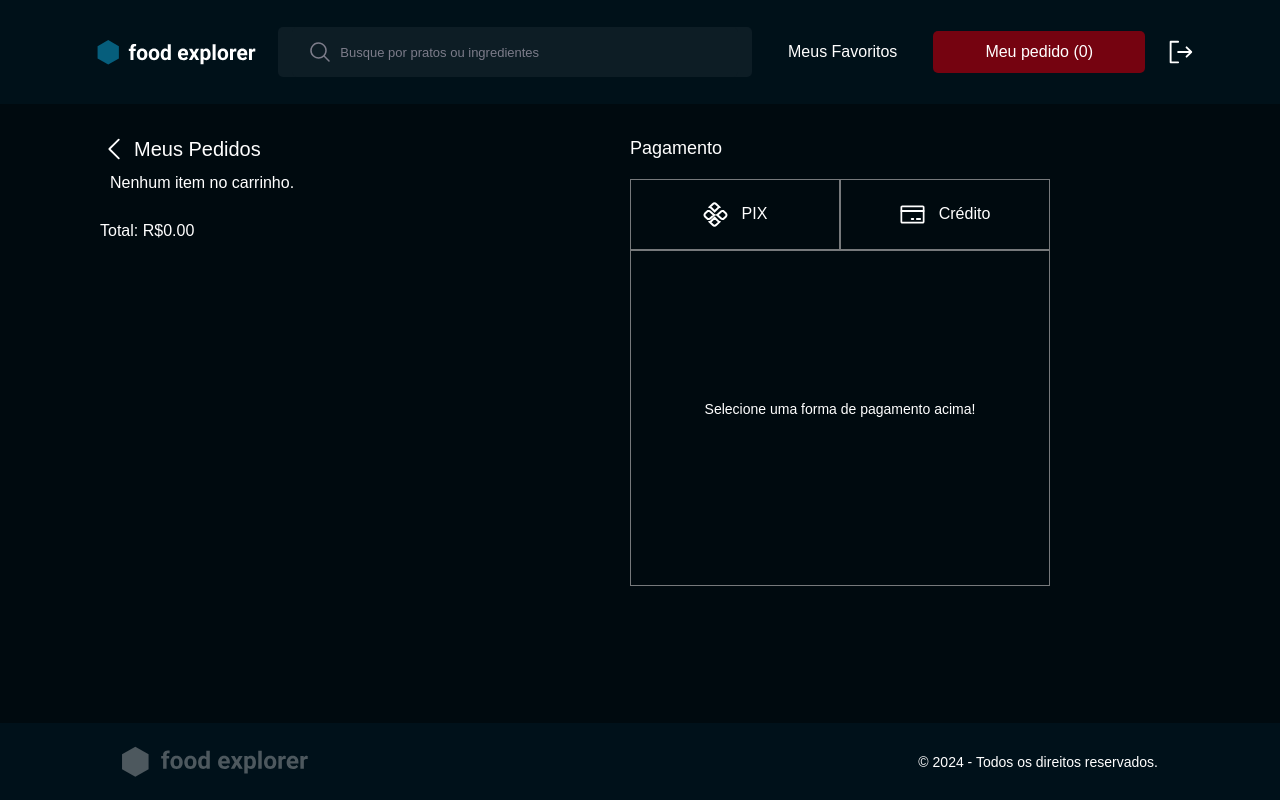
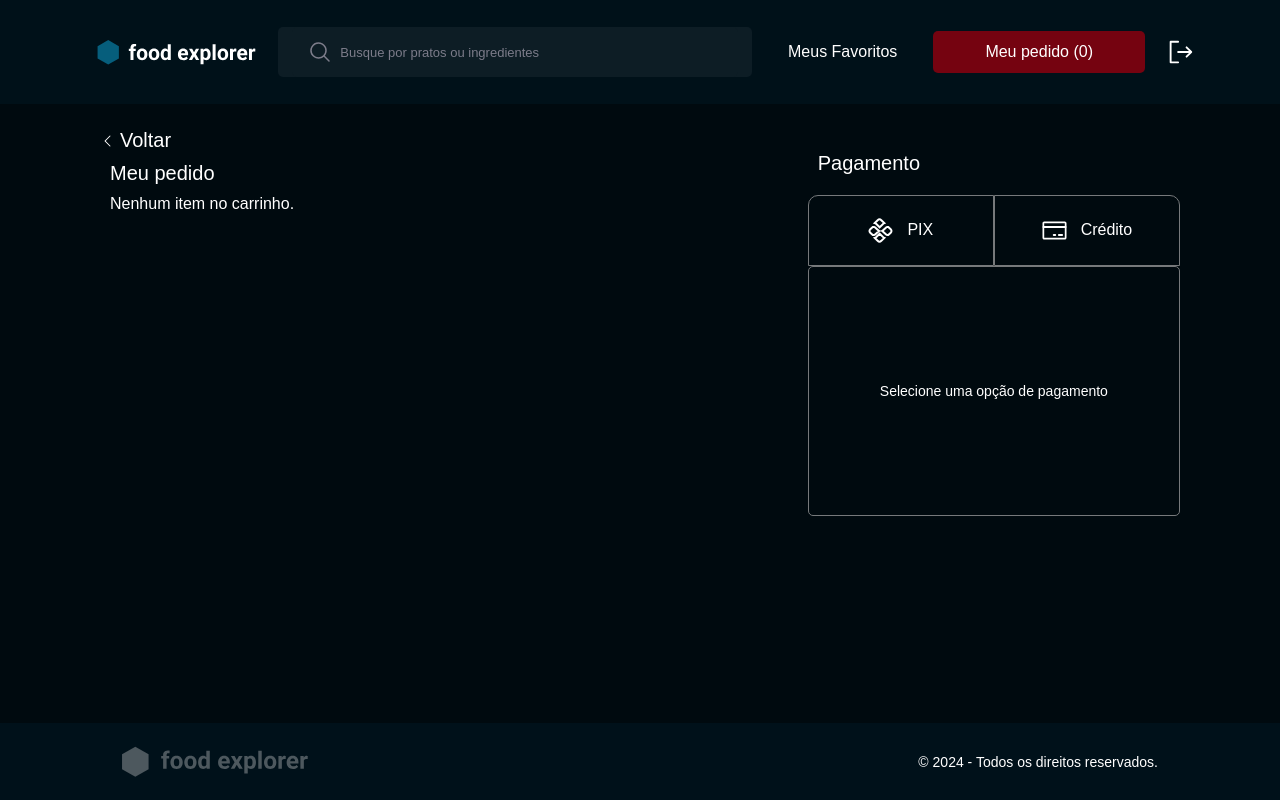
Before and after one commit to espjotape/Food-Explore-frontend, a React (Vite) app: page /cart in a window 1280 px wide. Built offline with nearby package versions, Linux system fonts and the light colour scheme; sample sign-in values are in the browser's storage.

Commit message:
General Journal of the Code: Better Performance and Structure

```diff
--- a/src/pages/Cart/index.jsx
+++ b/src/pages/Cart/index.jsx
@@ -1,150 +1,183 @@
-import { useNavigate } from "react-router-dom";
+import { Navigate, useNavigate } from "react-router-dom";
+import { useMediaQuery } from "react-responsive";
 import { useEffect, useState } from "react";
+import { usePayment } from "../../hooks/usePayment";
 
-import { Container, CloseButton, Payment } from "./styles";
+import { Container, CloseButton, CartSection, PaymentCard } from "../Cart/styles";
 import { Header } from "../../components/Header";
 import { Footer } from "../../components/Footer";
-import { Button } from "../../components/Button"
+import { Button } from "../../components/Button";
 
+import LogoPix from "../../assets/pix.svg";
+import LogoCredito from "../../assets/credito.svg";
+import QrCode from "../../assets/qrcode.svg";
 import { CaretLeft, Receipt, Clock, CheckCircle } from "@phosphor-icons/react";
-import LogoPix from "../../assets/pix.svg"
-import LogoCredito from "../../assets/credito.svg"
-import QrCode from "../../assets/qrcode.svg"
 
-import { api } from "../../services/api";
-import { usePayment } from "../../hooks/usePayment";
+const BASE_URL = "http://localhost:3333/files/";
 
-const BASE_URL = 'http://localhost:3333/files/';
-
-export function Cart({ cartIsOpen }) {
+export function Cart() {
   const navigate = useNavigate();
   const [orders, setOrders] = useState([]);
   const [total, setTotal] = useState(0);
+  const [paymentMethodSelected, setIsPaymentMethodSelected ] = useState(true)
+  const [showPaymentMethods, setShowPaymentMethods] = useState(false);
   const [pixActive, setPixActive] = useState(false);
   const [creditActive, setCreditActive] = useState(false);
-  const [isCartVisible, setIsCartVisible] = useState(true)
+  const [showCart, setShowCart] = useState(true);
 
-  const { loading, isFormVisible ,isQrCodeVisible ,disabledButton, isClockVisible, isApproved, handlePayment, setNum ,num, cvc, setCvc, setDate, date, handleDateBlur, handleCardNumberChange } =
-    usePayment(total, pixActive, creditActive, orders);
+  const {
+    loading, isFormVisible, isQrCodeVisible, disabledButton, isClockVisible,
+    isApproved,
+    handlePayment,
+    setNum,
+    num,
+    cvc,
+    setCvc,
+    setDate,
+    date,
+    handleDateBlur,
+    handleCardNumberChange,
+  } = usePayment(total, pixActive, creditActive, orders);
+
+  const isMobile = useMediaQuery({ query: '(max-width: 1024px)' });
+  const isDesktop = useMediaQuery({ query: "(min-width: 1023px)" });
+
+  useEffect(() => {
+    // Exibe os métodos de pagamento automaticamente em resolução desktop
+    if (isDesktop) {
+      setShowPaymentMethods(true);
+      setShowCart(true);
+    } else {
+      setShowPaymentMethods(false);
+      setShowCart(true);
+    }
+  }, [isDesktop]);
 
   function handleBack() {
+    if (isMobile && showPaymentMethods) {
+      setShowPaymentMethods(false);
+      setShowCart(true);
+    } else {
       navigate(-1);
+    }
+  }
+
+  function handleAdvance() {
+    if (isMobile) {
+      setShowPaymentMethods(true);
+    }
+    setShowCart(false);
   }
 
   useEffect(() => {
-  const storedCart = JSON.parse(localStorage.getItem("@foodexplorer:cart")) || [];
+    const storedCart =
+      JSON.parse(localStorage.getItem("@foodexplorer:cart")) || [];
 
-  // Adiciona o caminho completo da imagem
-  const updatedCart = storedCart.map(item => ({
+    const updatedCart = storedCart.map((item) => ({
       ...item,
-    image: item.image
+      image: item.image,
     }));
 
     localStorage.setItem("@foodexplorer:cart", JSON.stringify(updatedCart));
-  setOrders(updatedCart); // Atualiza o estado com os dados formatados
+    setOrders(updatedCart);
     calculateTotal();
   }, []);
 
+  const calculateTotal = () => {
+    const storedCart =
+      JSON.parse(localStorage.getItem("@foodexplorer:cart")) || [];
 
-  const calculateTotal = () => {
-    // Recupera os dados do localStorage
-    const storedCart = JSON.parse(localStorage.getItem("@foodexplorer:cart")) || [];
-
-    // Calcula o total multiplicando preço pela quantidade de cada item
     const total = storedCart.reduce((acc, item) => {
-      return acc + (Number(item.price) * Number(item.quantity));
+      return acc + Number(item.price) * Number(item.quantity);
     }, 0);
     setTotal(total);
   };
 
-  const handleRemoveOrder = (dish_id) => {
-    try {
-      const storedCart = JSON.parse(localStorage.getItem("@foodexplorer:cart") || [])
-
-      // Filtra para remover o prato pelo ID
-      const updatedCart = storedCart.filter((item) => item.dish_id !== dish_id);
-
-      // Atualiza o localStorage e o estado
-      localStorage.setItem("@foodexplorer:cart", JSON.stringify(updatedCart));
-      setOrders(updatedCart);
-
-      // Atualiza o total do carrinho
-      const newTotal = updatedCart.reduce((acc, item) => acc + (Number(item.price) * Number(item.quantity)), 0);
-      setTotal(newTotal);
-
-    } catch (error) {
-      console.error("Erro ao remover pedido:", error);
-    }
+  const handleRemoveOrder = (dishId) => {
+    const updatedOrders = orders.filter((order) => order.dish_id !== dishId);
+    setOrders(updatedOrders);
+    localStorage.setItem("@foodexplorer:cart", JSON.stringify(updatedOrders));
+    calculateTotal();
   };
 
-  const handlePaymentMethodChange = method => {
+  const handlePaymentMethodChange = (method) => {
+    console.log("Método de pagamento selecionado:", method);
     setPixActive(method === "pix");
     setCreditActive(method === "credit");
-    setIsCartVisible(false);
+    setIsPaymentMethodSelected(false);
   };
 
-  const numeroPedidos = orders.length;
 
   return (
     <Container>
-      <Header
-        cartIsOpen={cartIsOpen}
-        numeroPedidos={numeroPedidos}
-      />
-      <section>
+      <Header />
+      <section id="content">
         <CloseButton onClick={handleBack}>
           <CaretLeft className="icon" />
-          Meus Pedidos
+          <p>Voltar</p>
         </CloseButton>
+
          <div>
-        <div className="dish-container">
+         {showCart && (
+        <CartSection>
+        <h2>Meu pedido</h2>
          {orders.length > 0 ? (
-            orders.map((order) => (
-              <section className="cart" key={`${order.id}-${order.title}`}>
+          <>
+            <div className="order-list">
+              {orders.map((order) => (
+                <section className="cart" key={`${order.dish_id}-${order.title}`}>
                   <img
                     src={`${BASE_URL}${order.image}`}
                     alt={`Imagem de ${order.title}`}
-                  style={{ width: '70px', height: '70px' }}
+                    style={{ width: "70px", height: "70px" }}
                   />
                   <div className="info">
-                  <div className="firstLine">
-                    <h3>{order.quantity}x {order.title}</h3>
+                    <div className="firstLine" style={{ display: "flex" }}>
+                      <h3>
+                        {order.quantity}x {order.title}
+                      </h3>
                       <p className="price">R$ {Number(order.price).toFixed(2)}</p>
                     </div>
 
-                  <button type="button" onClick={() => handleRemoveOrder(order.dish_id)}>
+                    <button
+                      type="button"
+                      onClick={() => handleRemoveOrder(order.dish_id)}
+                    >
                       <p>Excluir</p>
                     </button>
                   </div>
                 </section>
-            ))
+              ))}
+            </div>
+            <p className="total">
+              Total: R$<span>{total.toFixed(2)}</span>
+            </p>
+            <button id="next" onClick={handleAdvance}>
+              Avançar
+            </button>
+          </>
         ) : (
           <p>Nenhum item no carrinho.</p>
         )}
-        </div>
+      </CartSection>
+        )}
 
-        </div>
-        <p className="total">Total: R$<span>{total.toFixed(2)}</span></p>
-
-        <Button className="next" title="Avançar"/>
-      </section>
-
-      <Payment>
+        {showPaymentMethods && (
+          <PaymentCard>
             <div className="paymentHeader">
               <h2>Pagamento</h2>
-
-          <nav className="btn" >
+              <nav className="btn">
                 <button
-            className={pixActive ? 'active' : ''}
-            onClick={() => handlePaymentMethodChange('pix')}
+                  className={pixActive ? "active" : ""}
+                  onClick={() => handlePaymentMethodChange("pix")}
                 >
                   <img src={LogoPix} alt="LogoPix" />
                   PIX
                 </button>
 
                 <button
-            className={creditActive ? 'active' : ''}
-            onClick={() => handlePaymentMethodChange('credit')}
+                  className={creditActive ? "active" : ""}
+                  onClick={() => handlePaymentMethodChange("credit")}
                 >
                   <img src={LogoCredito} alt="LogoCartão" />
                   Crédito
@@ -153,68 +186,61 @@ export function Cart({ cartIsOpen }) {
             </div>
 
             <div className="methodPayment">
-          {
-            isCartVisible &&
-            <div>
-              <p>Selecione uma forma de pagamento acima!</p>
+            {paymentMethodSelected && (
+              <div className="paymentMessage">
+                <p>Selecione uma opção de pagamento</p>
               </div>
-          }
+            )}
+
             {isQrCodeVisible && pixActive && (
                 <div className="qrcode">
                   <img src={QrCode} alt="QR Code do Pix" />
-              <Button
+                  <button
                     id="pixButton"
-              title={loading ? "Finalizando pagamento" : "Finalizar pagamento"}
-              disabled={loading || disabledButton}
-              icon={Receipt}
-              className="finishPaymentButton"
-              onClick={() => {handlePayment(orders, "pix")}}
-            />
+                    disabled={loading || disabledButton }
+                    onClick={() => {
+                      handlePayment(orders, "pix");
+                    }}
+                  > <p>
+                    {loading ? "Finalizando pagamento" : "Finalizar pagamento"}
+                    </p>
+                    </button>
                 </div>
             )}
             {isFormVisible && creditActive && (
-            <div className="credit">
-             <div className="input">
+              <div id="credit">
                 <p>Número do Cartão</p>
                 <input
                   placeholder="0000 0000 0000 0000"
-                type="text"
                   value={num}
                   onChange={handleCardNumberChange}
                 />
-              </div>
 
-             <div className="dados">
+                <div className="box">
                 <div className="valid">
                   <p>Validade</p>
                   <input
                     placeholder="04/25"
-                  type="text"
                     value={date}
                     onChange={(e) => setDate(e.target.value)}
                     onBlur={handleDateBlur}
                   />
                   </div>
-
-                <div className="valid">
+                  <div className="cvc">
                   <p>CVC</p>
                     <input
                       placeholder="000"
-                  type="number"
                       value={cvc}
                       onChange={(e) => setCvc(e.target.value)}
                     />
                   </div>
                   </div>
+
                   <Button
-              id="creditButton"
-              title={loading ? "Finalizando pagamento" : "Finalizar pagamento"}
-              disabled={loading || disabledButton}
-              icon={Receipt}
-              style={ { height: 56 } }
-              className="finishPaymentButton"
+                    title="Finalizar pagamento"
                     onClick={() => {
-                handlePayment(orders,"credit")}}
+                      handlePayment(orders, "credit");
+                    }}
                   />
               </div>
             )}
@@ -231,7 +257,10 @@ export function Cart({ cartIsOpen }) {
               </div>
             }
             </div>
-      </Payment>
+          </PaymentCard>
+        )}
+         </div>
+      </section>
       <Footer />
     </Container>
   );
--- a/src/pages/Cart/styles.js
+++ b/src/pages/Cart/styles.js
@@ -4,7 +4,7 @@ import { DEVICE_BREAKPOINTS } from "../../styles/deviceBreakpoints";
 export const Container = styled.div`
   display: grid;
 
- grid-template-rows: 10.4rem auto 7.7rem;
+  grid-template-rows: 10.4rem 1fr 7.7rem;
   grid-template-areas:
     "header"
     "content"
@@ -18,96 +18,101 @@ export const Container = styled.div`
   z-index: 100;
   transition: left 0.3s ease-in-out;
 
- section {
+
+  > #content {
     grid-area: content;
-  margin: 3.0rem 0 0 2.0rem;
-  overflow: auto;
-  justify-content: space-between;
+    padding: 1rem 1.5rem;
 
- .next {
-  display: flex;
-  align-items: center;
-  justify-content: center;
-  max-width: 21.6rem;
-  margin-bottom: 4.0rem;
-
-  button {
-  align-items: flex-end;
-  }
-}
-
-  .cart {
-    display: flex;
-    width: 100%;
-    margin: 2.0rem 0;
-    align-items: center;
-
-    h3{
-      font-size: 1.6rem;
-      font-weight: 500;
-
-      &::before {
-        content: attr(data-quantity);
-        font-weight: 600;
-      }
-    }
-
-    p {
-      color: ${({theme}) => theme.COLORS.TOMATO_400};
-      font-size: 1.2rem;
-    }
-
-    .info {
-      margin-left: 1.0rem;
-      align-items: flex-start;
-      width: 100%;
-      button {
-        border: none;
-        background: transparent;
-      }
-
-      .price {
-      color: ${({theme}) => theme.COLORS.WHITE_500};
-      font-size: 1.2rem;
-
-      display: none;
-    }
-
-
-    @media (min-width: ${DEVICE_BREAKPOINTS.LG}) {
-      .price {
-        display: flex;
-      }
-    }
-    }
-
+    h2 {
+    font-size: 2rem;
+    font-weight: 400;
   }
 
     .total {
       margin-bottom: 2.0rem;
+      font-weight: 300;
+    }
+
+    #next {
+      border: none;
+      border-radius: 4px;
+      width: 21.0rem;
+      min-height: 4.1rem;
+
+      background: ${({theme}) => theme.COLORS.TOMATO_100};
+      color: ${({theme}) => theme.COLORS.WHITE_100};
+    }
     }
 
     @media (min-width: ${DEVICE_BREAKPOINTS.LG}) {
-    margin: 4.6rem 0px 0 8.0rem;
+
+    section {
+      > div{
+        display: flex;
+        width: 100%;
+
       }
     }
 
-  @media (min-width: ${DEVICE_BREAKPOINTS.LG}){
-  section {
-    margin: 3.0rem 0 0 10rem;
-    overflow: hidden;
-
-    .next {
+    #next {
      display: none;
      }
+   }
 
+   @media (min-width: ${DEVICE_BREAKPOINTS.LG}) {
+    > #content {
+       padding: 0 10rem;
 
-    .dish-container {
-        margin-bottom: 20px;
-        max-height: clamp(250px, 50vh, 85.0rem);
-        width: clamp(300px, 40%, 800px);
+      > div:nth-child(2) {
+          gap: 15rem;
+        }
+    }
+`
+
+export const CloseButton = styled.div`
+  display: flex;
+  align-items: center;
+
+  background: none;
+  border: none;
+  color: white;
+  font-size: 2.0rem;
+  cursor: pointer;
+
+  gap: 4px;
+  margin-top: 25px;
+  grid-area: content;
+
+  .icon {
+    width: 1.6rem;
+    height: 1.6rem;
+    transition: background-color 0.3s ease, transform 0.3s ease; /* Ajustado para suavizar a transição */
+
+    &:hover {
+    transform: translateX(-3px);
+    box-shadow: 0 4px 10px rgba(0, 0, 0, 0.2);
+    }
+`
+
+export const CartSection = styled.section`
+  display: flex;
+  flex-direction: column;
+  gap: 10px;
+  padding: 10px;
+
+  max-height: clamp(100px, 70vh, 85.0rem);
+  width: clamp(300px, 90%, 800px);
+  overflow-y: hidden;
+
+  @media (min-width: ${DEVICE_BREAKPOINTS.LG}) {
+    max-height: clamp(200px, 60vh, 85.0rem);
+   }
+
+  .order-list {
     overflow-y: auto;
-        padding: 1rem;
+    display: flex;
+    flex-direction: column;
+    padding-right: 1rem;
   }
     ::-webkit-scrollbar {
         width: 10px;
@@ -121,113 +126,77 @@ export const Container = styled.div`
         border: 2px solid ${({ theme }) => theme.COLORS.DARK_400};
       }
   }
+
+  .cart {
+    display: flex;
+    width: 100%;
+    margin: 1.0rem 0;
+    align-items: center;
+
+    .info {
+      width: 100%;
+      margin-left: 1.0rem;
+      align-items: flex-start;
+      button {
+        border: none;
+        background: transparent;
+      }
+
+      .firstLine {
+        justify-content: space-between;;
+      }
+
+      .price {
+        color: ${({theme}) => theme.COLORS.WHITE_500};
+        font-size: 1rem;
+      }
+
+    h3 {
+      font-size: 1.3rem;
+      font-weight: 500;
+
+      &::before {
+        content: attr(data-quantity);
+        font-weight: 600;
+      }
+    }
+
+    > button {
+      border: none;
+      background: none;
+        p {
+        color: ${({theme}) => theme.COLORS.TOMATO_400};
+        font-size: 1.1rem;
+        }
+    }
+  }
+}
+
+  @media (min-width: ${DEVICE_BREAKPOINTS.LG}) {
     .firstLine {
         display: flex;
+        gap: 20px;
         align-items: center;
-    gap: 1rem
+      }
+
+    .info {
+      display: flex;
+      flex-direction: column;
+      align-items: flex-start;
     }
   }
 `
 
-export const Payment = styled.div`
-  display: none;
 
-  @media (min-width: ${DEVICE_BREAKPOINTS.LG}) {
-  display: block;
-  grid-area: content;
-
+export const PaymentCard = styled.div`
   width: 100%;
-  width: clamp(50.0rem, 35vw, 50vw);
-  margin: 0 auto;
-  margin-right: 19rem;
-  padding: 3.4rem 4rem;
+  margin: 0 auto 2.0rem;
+  padding: 1rem 0 0 0;
 
   h2 {
     font-size: 1.8rem;
     font-weight: 400;
-  }
-
-  >.methodPayment{
-    width: 100%;
-
-    height: clamp(24rem, 42vh, 70vh);
-
-    display: flex;
-    align-items: center;
-    justify-content: center;
-
-    border: 1px solid ${({ theme }) => theme.COLORS.WHITE_600};
-    padding: 5rem clamp(4rem, 5rem + 5.5vw, 6.1rem) 6.8rem;
-
-    p {
-      font-weight: 400;
-      font-size: clamp(10px ,1.4rem, 1.8rem);
-      text-align: center;
-    }
-
-    > .qrcode {
-      text-align: center;
-      img {
-       margin-top: 20px;
-       width: clamp(2rem, 4rem + 10vw, 21rem);
-       height: clamp(2rem, 4rem + 10vw, 21rem);
-
-       margin-bottom:1rem;
-      }
-
-      > button {
-      font-size: 1.2rem;
-
-      }
-    }
-
-    .clock,
-    .approved {
-      text-align: center;
-    }
-
-    > .credit {
-      width: 34.8rem;
-
-      p {
-       text-align: left;
-      }
-      .input {
-       width: 100%;
-
-       input {
-        color: ${({theme}) => theme.COLORS.WHITE_100};
-        border-radius: .5rem;
-        border: 1px solid ${({theme}) => theme.COLORS.WHITE_100};
-        background: transparent;
-        width: 100%;
-        padding: 1.2rem 1.6rem;
-       }
-        input:placeholder{
-        color: ${({theme}) => theme.COLORS.WHITE_100};
-       }
-
-       }
-      }
-       .dados {
-        width: 100%;
-        display: flex;
-        gap: 1.7rem;
-        margin: 1rem 0 2rem;
-
-        .valid {
-
-        > input {
-          width: 16.6rem;
-          color: ${({theme}) => theme.COLORS.WHITE_100};
-          border-radius: .5rem;
-          border: 1px solid ${({theme}) => theme.COLORS.WHITE_100};
-          background: transparent;
-          width: 100%;
-          padding: 1.2rem 1.6rem;
-        }
-        }
-      }
+    margin-left: 1rem;
   }
 
   > .paymentHeader {
@@ -236,10 +205,15 @@ export const Payment = styled.div`
       height: 7.1rem;
       margin-top: 2.0rem;
 
+      button:first-child {
+        border-radius: 1rem 0 0 0;
+      }
+      button:nth-child(2) {
+        border-radius: 0rem 1rem 0 0;
+      }
+
       button {
-        border: none;
         background-color: transparent;
-
         color: ${({theme}) => theme.COLORS.WHITE_100};
         border: 1px solid ${({ theme }) => theme.COLORS.WHITE_600};
 
@@ -259,36 +233,102 @@ export const Payment = styled.div`
        vertical-align: middle;
       }
   }}
-`
 
-export const CloseButton = styled.button`
-  background: none;
-  border: none;
-  color: white;
-  font-size: 2.0rem;
-  cursor: pointer;
+   >.methodPayment{
+    height: clamp(25rem, 24vh, 70vh);
+
 
     display: flex;
     align-items: center;
-  gap: 4px;
+    justify-content: center;
 
-  .icon {
-    width: 1.6rem;
-    height: 1.6rem;
-    transition: background-color 0.3s ease, transform 0.3s ease; /* Ajustado para suavizar a transição */
+    border: 1px solid ${({ theme }) => theme.COLORS.WHITE_600};
+    border-radius: 5px;
 
-    &:hover {
-    transform: translateX(-3px);
-    box-shadow: 0 4px 10px rgba(0, 0, 0, 0.2);
+
+    .box {
+      display:flex;
+      gap: 1.7rem;
+      margin-top: 20px;
+      margin-bottom: 20px;
+    }
+
+     p {
+      font-weight: 400;
+      font-size: clamp(10px ,1.4rem, 1.8rem);
+      text-align: center;
+    }
+
+    > .qrcode {
+      text-align: center;
+      display: flex;
+      flex-direction: column;
+
+        img {
+        width: 15.0rem;
+        height: 15.0rem;
+
+        margin-bottom:1rem;
+        }
+
+      #pixButton {
+        background: none;
+        border: none;
+        border-radius: 5px;
+        background-color: ${({theme}) => theme.COLORS.TOMATO_100};
+        width: 15.0rem;
+        height: 4.1rem;
+
+        p {
+          color: ${({theme}) => theme.COLORS.WHITE_100}
+        }
         }
       }
 
-  @media (min-width: ${DEVICE_BREAKPOINTS.LG}) {
-  font-size: clamp(10px, 2rem, 4rem);
+     > #credit {
+      width: 90%;
 
-    .icon {
-    width: 3rem;
-    height: 3rem;
+      p {
+       text-align: left;
+      }
+
+      input {
+        width: 100%;
+        color: ${({theme}) => theme.COLORS.WHITE_100};
+        border-radius: .5rem;
+        border: 1px solid ${({theme}) => theme.COLORS.WHITE_100};
+        background: ${({theme}) => theme.COLORS.DARK_400};
+        padding: 1.2rem 1.6rem;
        }
       }
-`;
+
+       .dados {
+        width: 100%;
+        display: flex;
+        gap: 1.7rem;
+        margin: 1rem 0 2rem;
+
+        .valid {
+          > input {
+          color: ${({theme}) => theme.COLORS.WHITE_100};
+          border-radius: .5rem;
+          border: 1px solid ${({theme}) => theme.COLORS.WHITE_100};
+          background: transparent;
+
+          padding: 1.2rem 1.6rem;
+        }
+        }
+      }
+    }
+
+    .clock,
+    .approved {
+      text-align: center;
+    }
+
+     @media (min-width: ${DEVICE_BREAKPOINTS.LG}){
+      width: 50%;
+      padding: 0 0 0 0;
+     }
+}
+`
```
Also changed, not shown: src/hooks/usePayment.js (+11 -4 lines), 1 other file (tests, documents, lock files or other folders). Lines whose indentation alone changed are shown as unchanged.
